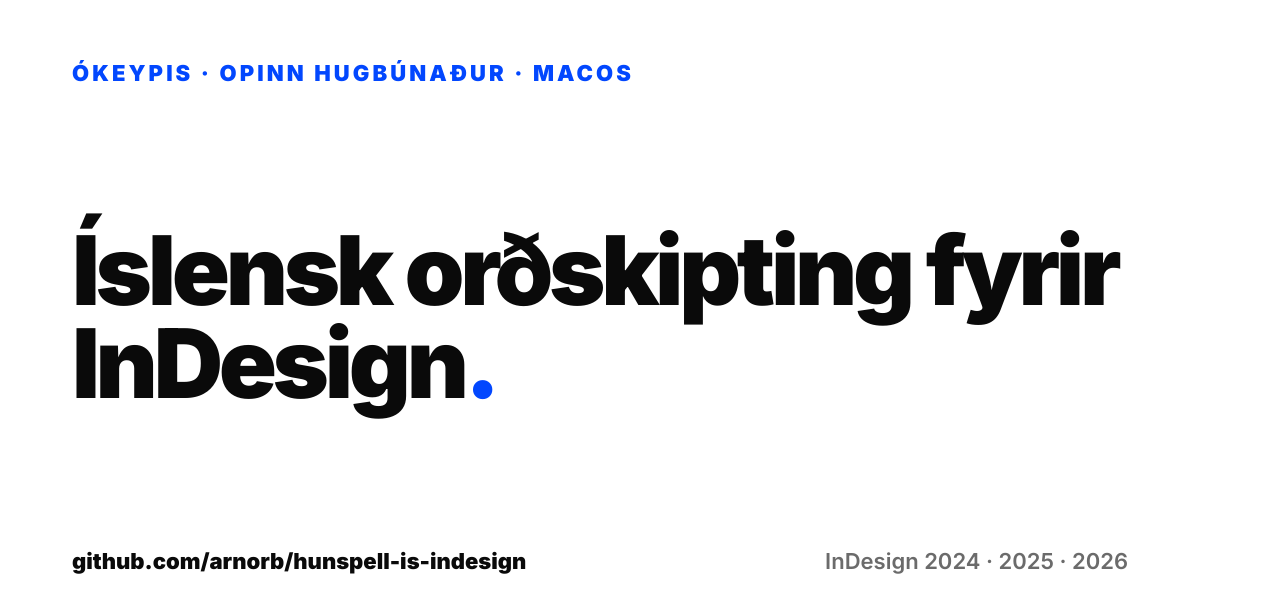
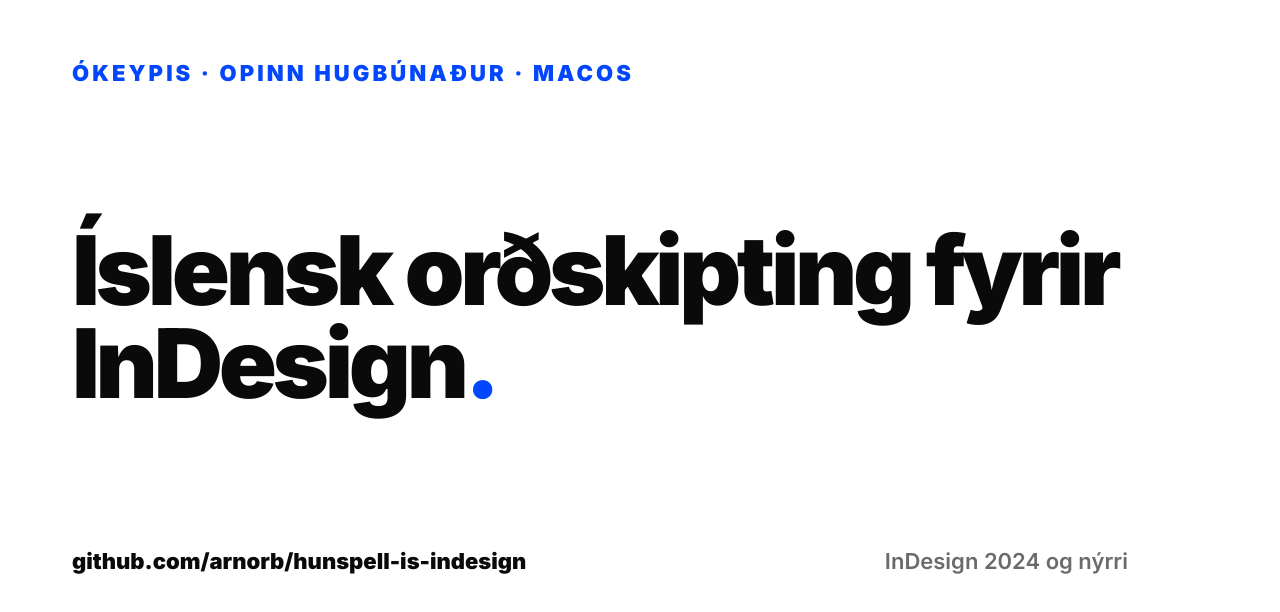
Before and after one commit to arnorb/hunspell-is-indesign, a plain HTML site: page docs/card.html in a window 1280 px wide. Drawn offline with Linux system fonts and the light colour scheme.

Commit message:
Support InDesign 2027: say "2024 and later" instead of listing versions
InDesign 2027 needs no installer change: same Hunspell bundle layout and
plist schema, and the app still has disable-library-validation, so the
ad-hoc re-signed plugin loads. Verified working in 2027.

Co-Authored-By: Claude Opus 5.5 <noreply@anthropic.com>

```diff
--- a/docs/card.html
+++ b/docs/card.html
@@ -38,7 +38,7 @@
   <h1>Íslensk orðskipting fyrir InDesign<span>.</span></h1>
   <div class="foot">
     <span><b>github.com/arnorb/hunspell-is-indesign</b></span>
-    <span>InDesign 2024 · 2025 · 2026</span>
+    <span>InDesign 2024 og nýrri</span>
   </div>
 </div>
 </body>
```
Also changed, not shown: docs/index.html (+1 -1 lines), docs/og.png, 1 other file.
